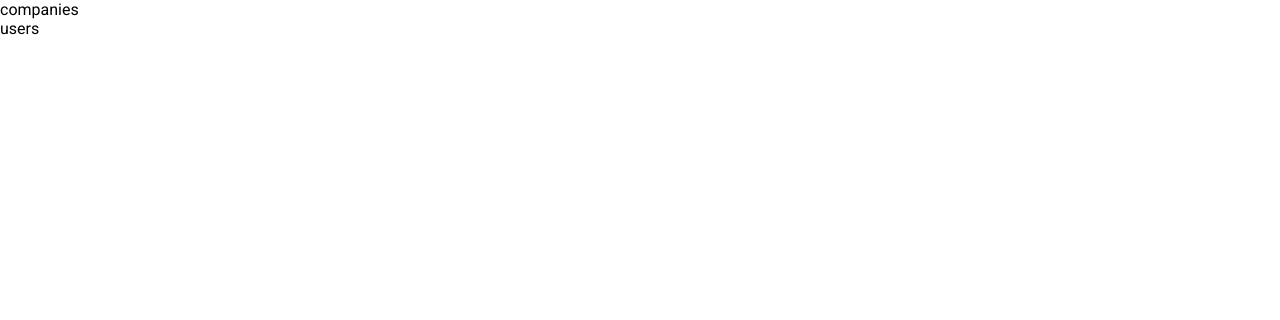
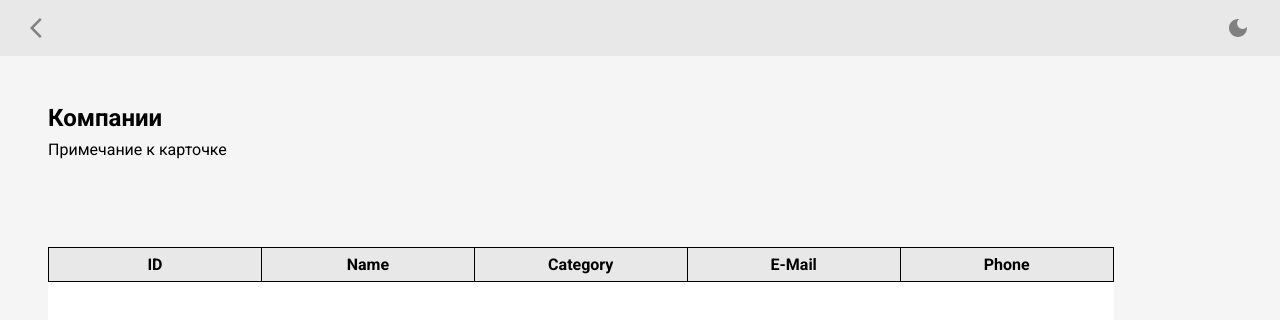
Before and after one commit to EvgeniiAtYourService/bimsoft-test, a React (Create React App) app: page /companies in a window 1280 px wide. Shown: the top 320 px of the page. Built offline with nearby package versions, Linux system fonts and the light colour scheme.

Commit message:
Add /companies page

```diff
--- a/src/pages/Companies/Companies.props.ts
+++ /dev/null
@@ -1 +0,0 @@
-export interface ICompaniesProps {}
--- /dev/null
+++ b/src/pages/Companies/Companies.styles.ts
@@ -0,0 +1,91 @@
+import { createUseStyles } from 'react-jss'
+
+const styles = createUseStyles({
+  wrapper: {
+    minHeight: '100vh',
+    maxWidth: 1300,
+    minWidth: 800,
+    margin: '0 auto',
+  },
+  header: {
+    height: 56,
+    backgroundColor: '#E8E8E8',
+    display: 'flex',
+    alignItems: 'center',
+  },
+  icons: {
+    display: 'flex',
+    alignItems: 'center',
+    justifyContent: 'space-between',
+    width: '100%',
+    padding: '0 30px',
+    '& svg': {
+      color: 'grey',
+      cursor: 'pointer',
+    },
+  },
+  sidebar: {
+    display: 'none',
+  },
+  body: {
+    padding: 24,
+    backgroundColor: '#F5F5F5',
+  },
+  container: {
+    padding: 24,
+  },
+  heading: {
+    width: 230,
+    marginBottom: 8,
+  },
+  notes: {
+    width: 383,
+    marginBottom: 88,
+  },
+  tableRow: {
+    display: 'flex',
+  },
+  table: {
+    backgroundColor: 'white',
+    width: '90%',
+    minWidth: 650,
+    height: 587,
+    position: 'relative',
+    //scroll
+    overflow: 'scroll',
+    '&::-webkit-scrollbar': {
+      height: 8,
+      width: 8,
+    },
+    '&::-webkit-scrollbar-track': {
+      background: 'white',
+    },
+    '&::-webkit-scrollbar-thumb': {
+      backgroundColor: '#c4c4c4',
+      borderRadius: 20,
+    },
+    //--scroll
+    '& table': {
+      width: '100%',
+      borderCollapse: 'collapse',
+      '& td, th': {
+        border: '1px solid black',
+        padding: 7,
+        textAlign: 'center',
+      },
+      '& thead': {
+        position: 'sticky',
+        top: -1,
+        backgroundColor: '#e8e8e8',
+      },
+      '& tr th': {
+        width: '125px',
+      },
+      '& td': {
+        cursor: 'pointer',
+      },
+    },
+  },
+})
+
+export default styles
--- a/src/pages/Companies/Companies.tsx
+++ b/src/pages/Companies/Companies.tsx
@@ -1,15 +1,41 @@
 import React from 'react'
-import { useNavigate } from 'react-router-dom'
-import { ICompaniesProps } from './Companies.props'
+import styles from './Companies.styles'
+import ArrowBackIosIcon from '@mui/icons-material/ArrowBackIos'
+import DarkModeIcon from '@mui/icons-material/DarkMode'
 
-const Companies: React.FunctionComponent<
-  ICompaniesProps
-> = ({}): JSX.Element => {
-  const navigate = useNavigate()
+const Companies: React.FunctionComponent = (): JSX.Element => {
+  const classes = styles()
   return (
-    <div>
-      <p>companies</p>
-      <p onClick={() => navigate('/users')}>users</p>
+    <div className={classes.wrapper}>
+      <div className={classes.header}>
+        <div className={classes.icons}>
+          <ArrowBackIosIcon />
+          <DarkModeIcon />
+        </div>
+      </div>
+      <div className={classes.sidebar}>213</div>
+      <div className={classes.body}>
+        <div className={classes.container}>
+          <h2 className={classes.heading}>Компании</h2>
+          <p className={classes.notes}>Примечание к карточке</p>
+          <div className={classes.tableRow}>
+            <div className={classes.table}>
+              <table>
+                <thead>
+                  <tr>
+                    <th>ID</th>
+                    <th>Name</th>
+                    <th>Category</th>
+                    <th>E-Mail</th>
+                    <th>Phone</th>
+                  </tr>
+                </thead>
+                <tbody></tbody>
+              </table>
+            </div>
+          </div>
+        </div>
+      </div>
     </div>
   )
 }
--- a/src/pages/Users/Users.props.ts
+++ /dev/null
@@ -1 +0,0 @@
-export interface IUsersProps {}
--- a/src/pages/Users/Users.tsx
+++ b/src/pages/Users/Users.tsx
@@ -1,10 +1,8 @@
 import React, { useEffect, useState } from 'react'
-import { IUsersProps } from './Users.props'
-import { useNavigate } from 'react-router-dom'
 import styles from './Users.styles'
 import ArrowBackIosIcon from '@mui/icons-material/ArrowBackIos'
 import { IconButton } from '@mui/material'
-import LightModeIcon from '@mui/icons-material/LightMode'
+// import LightModeIcon from '@mui/icons-material/LightMode'
 import DarkModeIcon from '@mui/icons-material/DarkMode'
 import AddIcon from '@mui/icons-material/Add'
 import EditIcon from '@mui/icons-material/Edit'
@@ -16,7 +14,7 @@ import { useActions } from '../../hooks/useActions'
 import EditUserModal from './EditUserModal/EditUserModal'
 import AddUserModal from './AddUserModal/AddUserModal'
 
-const Users: React.FunctionComponent<IUsersProps> = (): JSX.Element => {
+const Users: React.FunctionComponent = (): JSX.Element => {
   // REDUX
   const {
     users,
@@ -119,7 +117,6 @@ const Users: React.FunctionComponent<IUsersProps> = (): JSX.Element => {
     searchUser()
   }
   const classes = styles()
-  const navigate = useNavigate()
   return (
     <div className={classes.wrapper}>
       {/* EDIT USER MODAL */}
@@ -219,7 +216,6 @@ const Users: React.FunctionComponent<IUsersProps> = (): JSX.Element => {
       <div className={classes.header}>
         <div className={classes.icons}>
           <ArrowBackIosIcon />
-          <p onClick={() => navigate('/companies')}>companies</p>
           <DarkModeIcon />
         </div>
       </div>
@@ -252,8 +248,6 @@ const Users: React.FunctionComponent<IUsersProps> = (): JSX.Element => {
                     <th>Phone</th>
                   </tr>
                 </thead>
-                <span></span>
-                <span></span>
                 <tbody>
                   {isFetching ? (
                     <Loader />
```
Also changed, not shown: src/App.styles.ts (+10 -10 lines).
